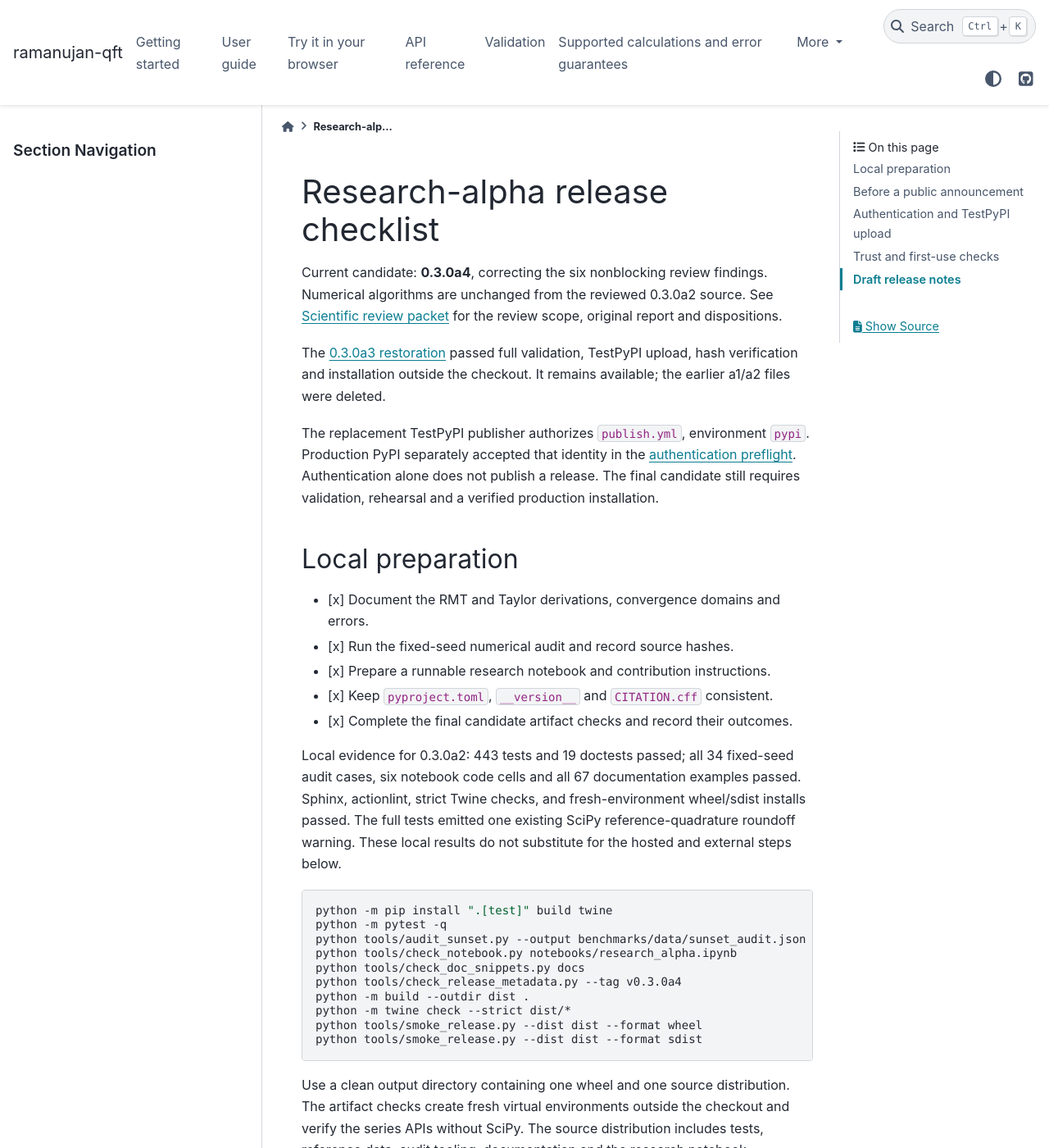
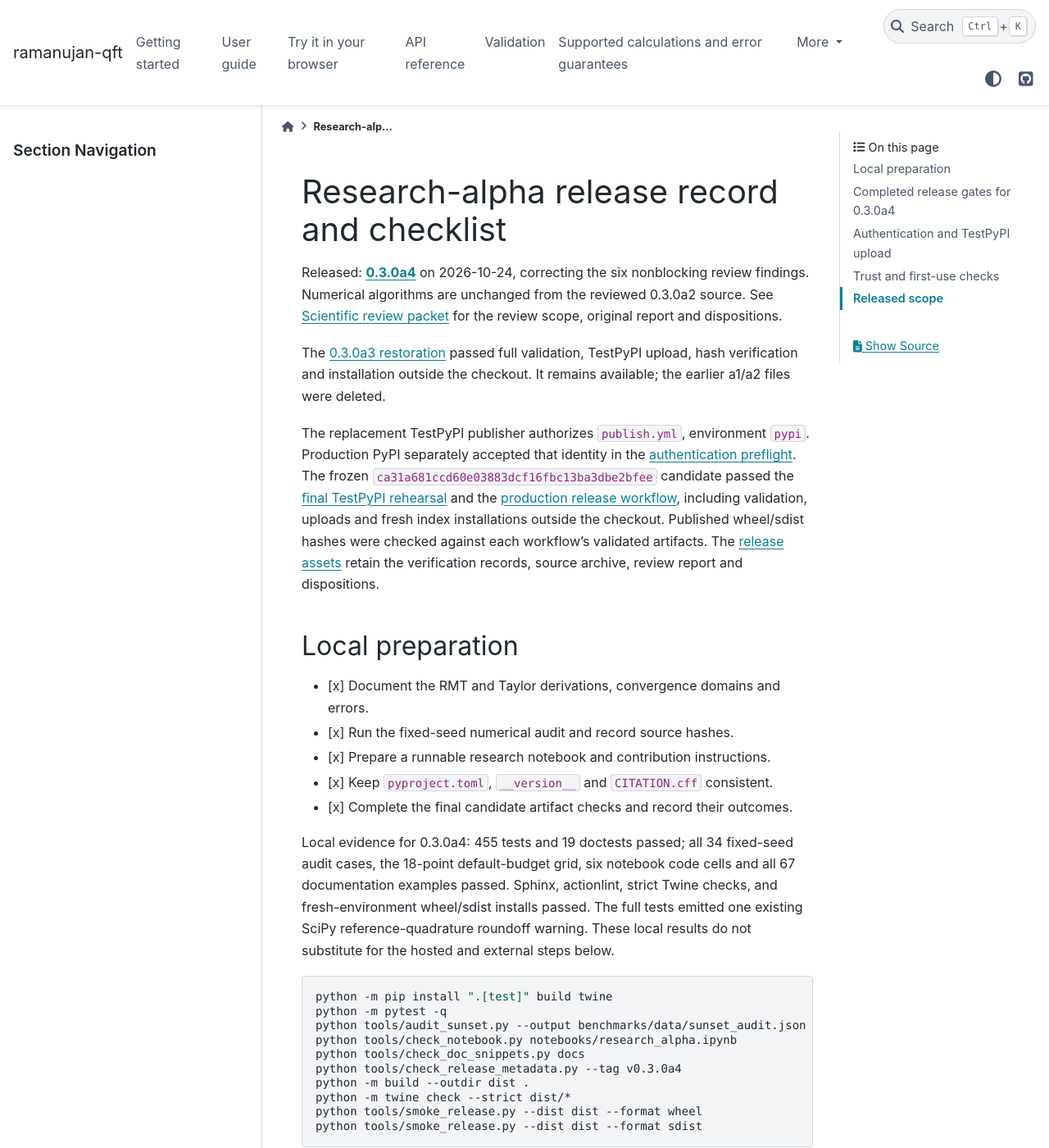
Before and after one commit to reetanshuh1998/Ramanujan_master_theorem, a Sphinx documentation site: the page built from docs/RELEASING.md, in a window 1280 px wide and 1400 px high. Shown: the whole window at 82% size. Built offline with Sphinx 7.4.7 and the PyData theme 0.15.4, drawn with Linux system fonts in a browser that asks for light colours; pages that are not in the unit, such as notebooks, are missing from menus; some of the changed text lies outside the part shown.

Commit message:
Record verified 0.3.0a4 PyPI publication

```diff
--- a/docs/RELEASING.md
+++ b/docs/RELEASING.md
@@ -1,6 +1,7 @@
-# Research-alpha release checklist
+# Research-alpha release record and checklist
 
-Current candidate: **0.3.0a4**, correcting the six nonblocking review findings.
+Released: **[0.3.0a4](https://pypi.org/project/ramanujan-qft/0.3.0a4/)**
+on 2026-10-24, correcting the six nonblocking review findings.
 Numerical algorithms are unchanged from the reviewed 0.3.0a2 source. See
 {doc}`SCIENTIFIC_REVIEW` for the review scope, original report and dispositions.
 
@@ -11,8 +12,13 @@ outside the checkout. It remains available; the earlier a1/a2 files were deleted
 The replacement TestPyPI publisher authorizes `publish.yml`, environment `pypi`.
 Production PyPI separately accepted that identity in the
 [authentication preflight](https://github.com/reetanshuh1998/Ramanujan_master_theorem/actions/runs/40056000753).
-Authentication alone does not publish a release. The final candidate still
-requires validation, rehearsal and a verified production installation.
+The frozen `ca31a681ccd60e03883dcf16fbc13ba3dbe2bfee` candidate passed the
+[final TestPyPI rehearsal](https://github.com/reetanshuh1998/Ramanujan_master_theorem/actions/runs/40056460397)
+and the [production release workflow](https://github.com/reetanshuh1998/Ramanujan_master_theorem/actions/runs/40057042071),
+including validation, uploads and fresh index installations outside the checkout.
+Published wheel/sdist hashes were checked against each workflow's validated
+artifacts. The [release assets](https://github.com/reetanshuh1998/Ramanujan_master_theorem/releases/tag/v0.3.0a4)
+retain the verification records, source archive, review report and dispositions.
 
 ## Local preparation
 
@@ -22,8 +28,9 @@ requires validation, rehearsal and a verified production installation.
 - [x] Keep `pyproject.toml`, `__version__` and `CITATION.cff` consistent.
 - [x] Complete the final candidate artifact checks and record their outcomes.
 
-Local evidence for 0.3.0a2: 443 tests and 19 doctests passed; all 34 fixed-seed audit cases,
-six notebook code cells and all 67 documentation examples passed. Sphinx,
+Local evidence for 0.3.0a4: 455 tests and 19 doctests passed; all 34 fixed-seed audit cases,
+the 18-point default-budget grid, six notebook code cells and all 67
+documentation examples passed. Sphinx,
 actionlint, strict Twine checks, and fresh-environment wheel/sdist installs
 passed. The full tests emitted one existing SciPy reference-quadrature roundoff
 warning. These local results do not substitute for the hosted and external
@@ -47,24 +54,24 @@ The artifact checks create fresh virtual environments outside the checkout and
 verify the series APIs without SciPy. The source distribution includes tests,
 reference data, audit tooling, documentation and the research notebook.
 
-## Before a public announcement
+## Completed release gates for 0.3.0a4
 
 - [x] Record the supplementary review and its limitations in {doc}`SCIENTIFIC_REVIEW`.
 - [x] Address the six nonblocking review corrections. Human peer review remains welcome.
-- [x] Run hosted CI on the rehearsed `3b00bd6` candidate.
+- [x] Run hosted CI on the frozen `ca31a68` candidate.
 - [x] Verify its Linux, Windows and macOS artifacts and supported Python jobs.
-- [ ] Freeze the final candidate/version and rerun validation on that exact commit.
-- [ ] Review the generated documentation and notebook from the candidate.
-- [ ] Confirm the candidate version is unused on each target index; if needed,
+- [x] Freeze the final candidate/version and rerun validation on that exact commit.
+- [x] Review the generated documentation and notebook from the candidate.
+- [x] Confirm the candidate version is unused on each target index; if needed,
   increment it consistently before rebuilding. Never replace a published artifact.
 - [x] Configure the separate TestPyPI publisher (`publish.yml`, environment `pypi`) and run
   the **manual** TestPyPI rehearsal on the candidate ref.
 - [x] Verify the rehearsed install-from-TestPyPI job succeeds outside the checkout.
-- [ ] Rehearse the final candidate on TestPyPI if its artifacts have changed.
+- [x] Rehearse the final candidate on TestPyPI if its artifacts have changed.
 - [x] Pass real-browser startup, example, numerical-reference and reset checks
-  on merged browser-fix commit `73ee2b7`; CI repeats these for the new candidate.
+  on the final candidate in [the documentation run](https://github.com/reetanshuh1998/Ramanujan_master_theorem/actions/runs/40056453265).
 - [x] Verify the production `pypi` trusted publisher/environment through authentication.
-- [ ] Approve the concrete candidate, tag its matching version, and publish a prerelease
+- [x] Approve the concrete candidate, tag its matching version, and publish a prerelease
   with the reviewed notes. This triggers PyPI publication only after validation.
 
 The TestPyPI and PyPI services require separate configuration. Trusted
@@ -138,7 +145,7 @@ that exact version from PyPI and runs the smoke check outside the checkout.
 - Publish the candidate's audit, known limitations, change log and instructions
   for reporting a numerical error, including graph, conventions and precision.
 
-## Draft release notes
+## Released scope
 
 Version 0.3.0a4 includes exact graph-polynomial and Schwinger bracket compilation,
 a hybrid numerical graph evaluator, and justified multivariate Gamma series
```
Also changed, not shown: docs/RELEASE_PLAN.md (+13 -10 lines), docs/getting_started/installation.md (+1 -1 lines).
